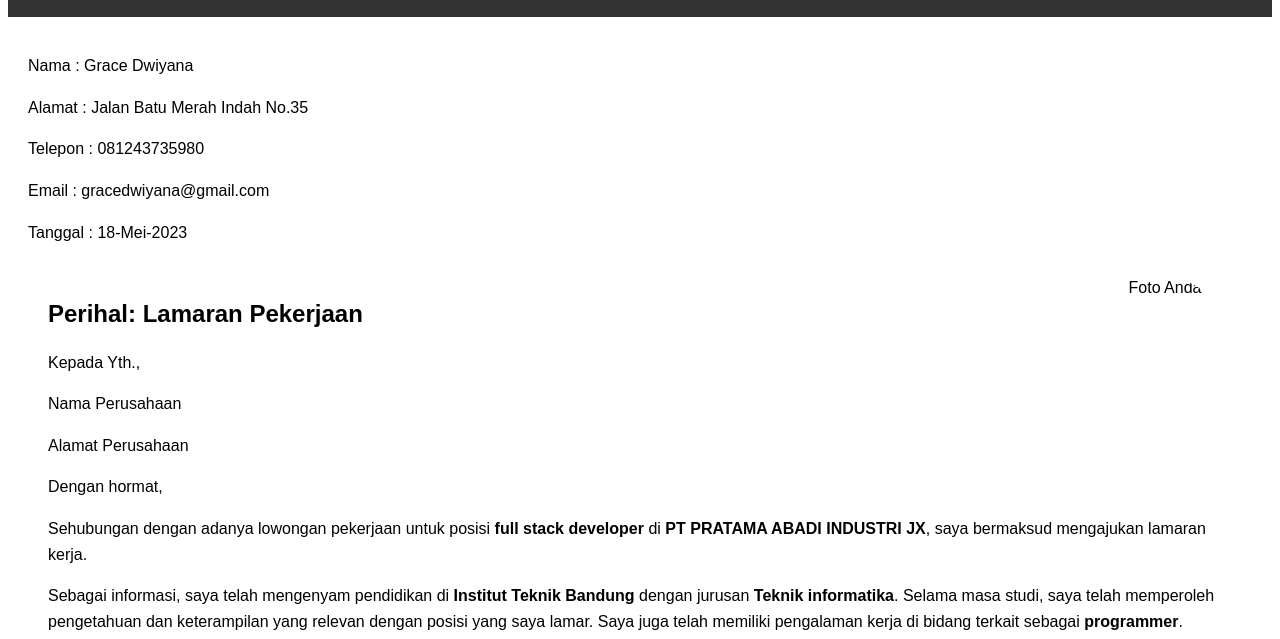
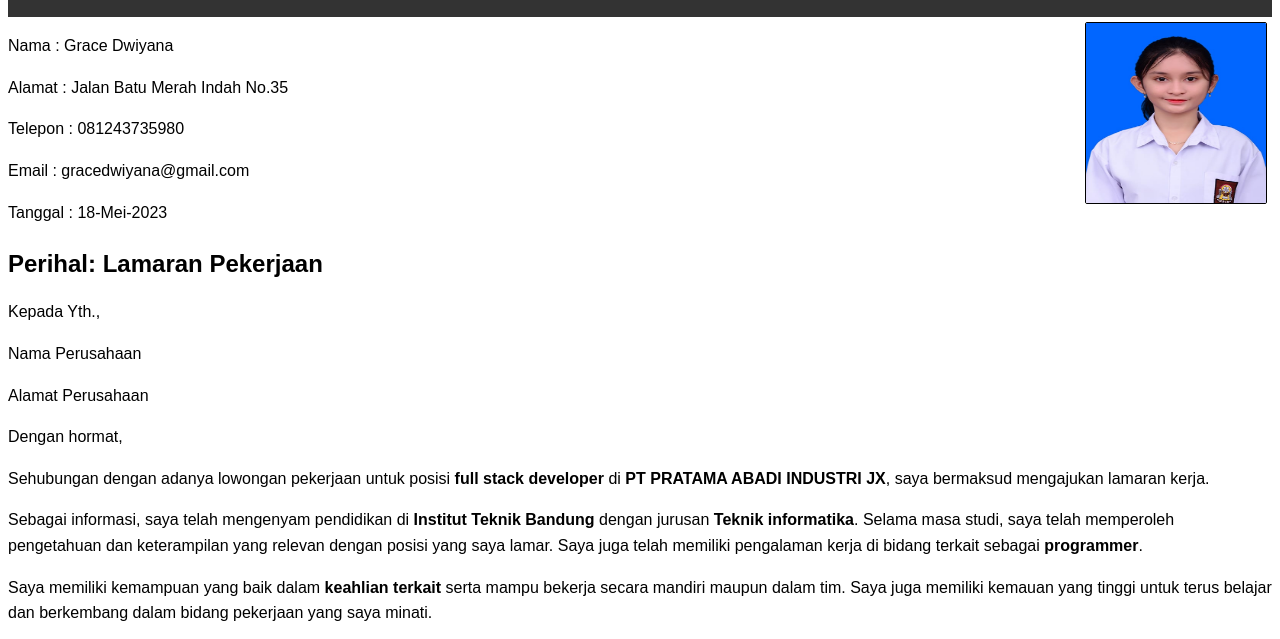
Before and after one commit to bibin20TI/js-pemula-repo, a plain HTML site: page surat lamaran/index.html in a window 1280 px wide. Shown: the part 82-721 px from the top of the page. Drawn offline with Linux system fonts and the light colour scheme.

Commit message:
menambahkan foto

```diff
--- a/surat lamaran/index.html
+++ b/surat lamaran/index.html
@@ -20,7 +20,7 @@
     }
 
     .content {
-      padding: 20px;
+      padding: 0px;
     }
 
     .content p {
@@ -41,14 +41,23 @@
     }
     .photo {
       text-align: center;
-      margin-bottom: 20px;
+      margin-bottom: 0px;
     }
 
     .photo img {
       width: 150px;
       height: 150px;
-      border-radius: 50%;
+     // border-radius: 50%;
       float: right;
+    }
+    img{
+      float: right;
+      width: 180px;
+      height: 180px;
+      margin-top: 5px;
+      margin-right:5px;
+      border-radius: 2px 2px 2px 2px;
+      border: 1px solid black;
     }
   </style>
 </head>
@@ -57,16 +66,13 @@
     <h1>Surat Lamaran Kerja</h1>
   </div>
 
+    <img src="Grace_dwiyana.jpg" alt="foto anda di sini">
   <div class="content">
     <p>Nama : Grace Dwiyana</p>
     <p>Alamat : Jalan Batu Merah Indah No.35</p>
     <p>Telepon : 081243735980</p>
     <p>Email : gracedwiyana@gmail.com</p>
     <p>Tanggal : 18-Mei-2023</p>
-    <div class="content">
-    <div class="photo">
-      <img src="link_gambar_foto_anda" alt="Foto Anda">
-    </div>
 
     <h2>Perihal: Lamaran Pekerjaan</h2>
 
```
Also changed, not shown: surat lamaran/Grace_dwiyana.jpg (added).
